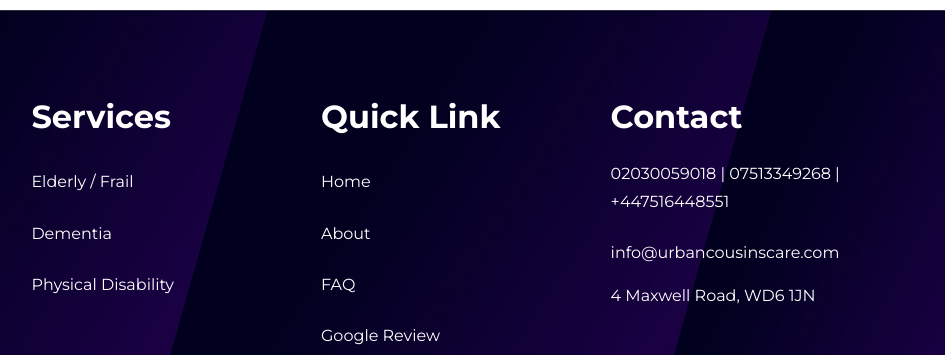
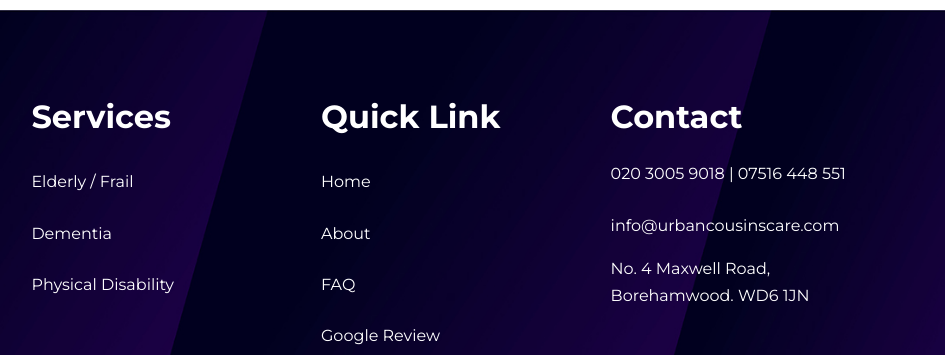
Before and after one commit to phobworks/urbancousins, a plain HTML site: page about.html in a window 1280 px wide. Shown: the part 2427-2782 px from the top of the page, 335-1280 px from the left. Drawn offline with nearby package versions, Linux system fonts and the light colour scheme.

Commit message:
Updated address and banner

```diff
--- a/about.html
+++ b/about.html
@@ -283,10 +283,10 @@
             <div class="footer__cards">
               <h3>Contact</h3>
               <ul>
-                <li><p>02030059018 | 07513349268 | +447516448551</p></li>
+                <li><p>020 3005 9018 | 07516 448 551</p></li>
                 <li><a href="mailto:info@urbancousinscare.com">info@urbancousinscare.com</a></li>
                 <li>
-                  <p>4 Maxwell Road, WD6 1JN</p>
+                  <p>No. 4 Maxwell Road, Borehamwood. WD6 1JN</p>
                 </li>
               </ul>
             </div>
```
Also changed, not shown: contact.html (+2 -2 lines), index.html (+3 -3 lines), services.html (+2 -2 lines).
